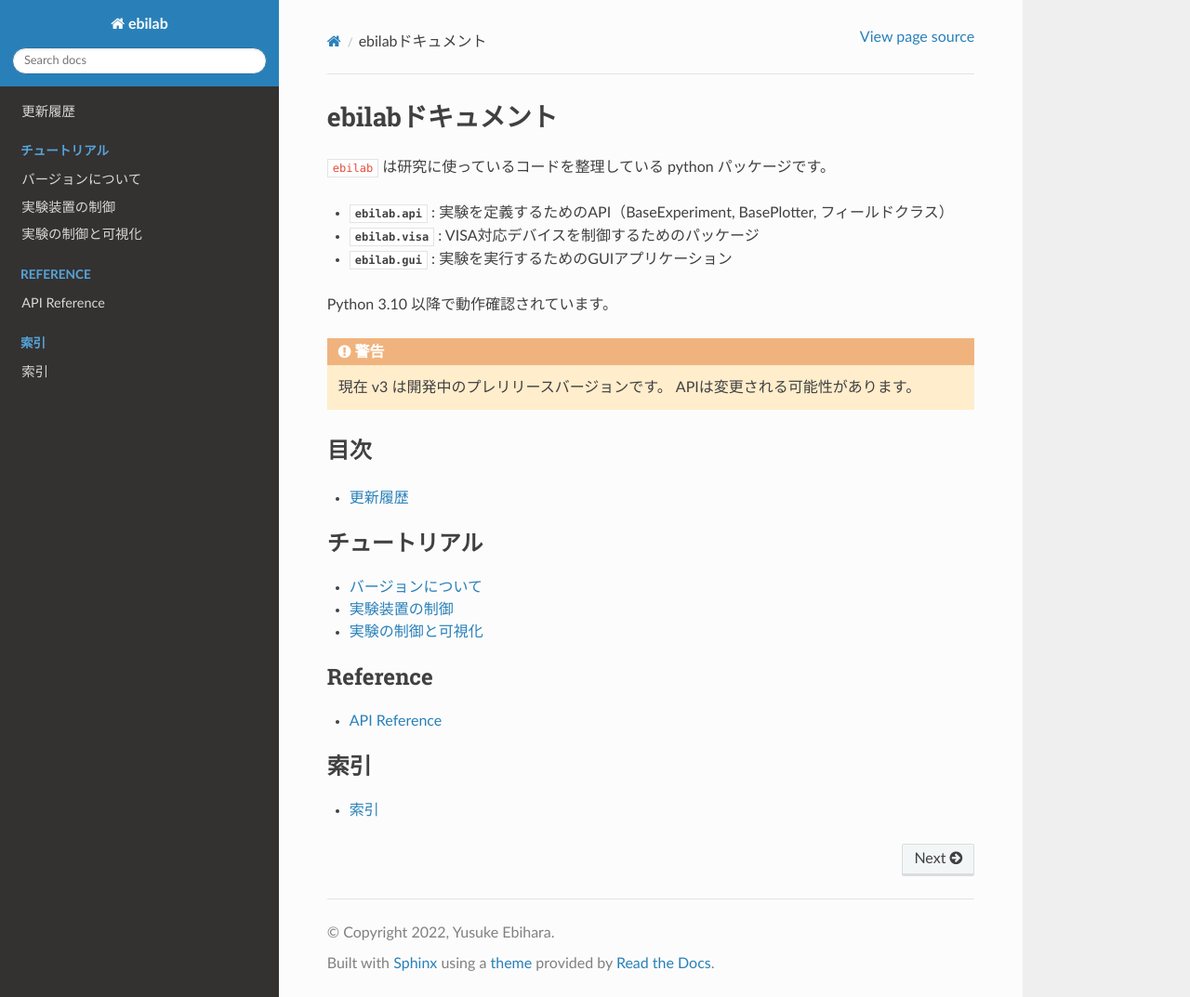
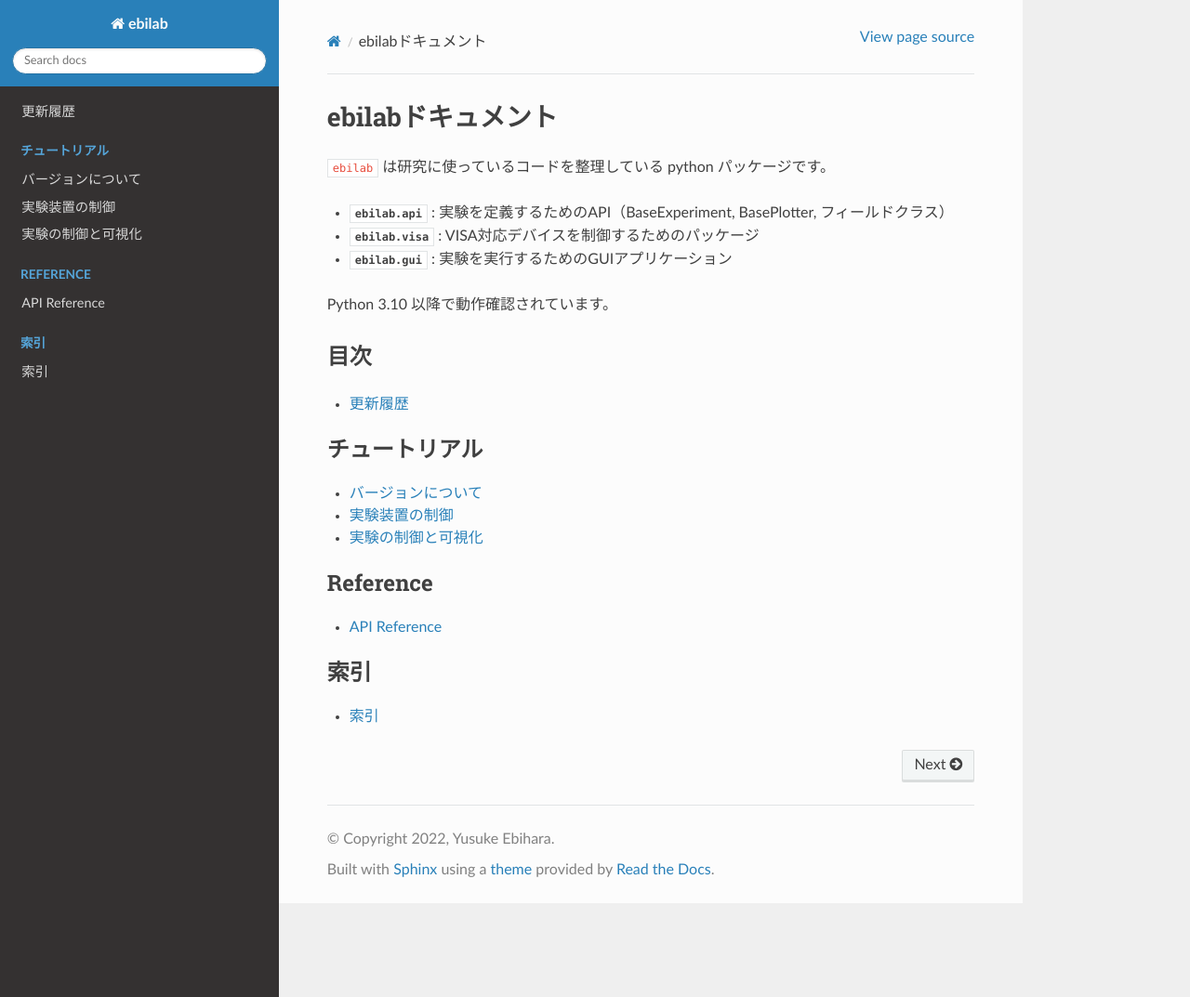
Before and after one commit to ebiyu/ebilab, a Sphinx documentation site: the page built from docs/source/index.rst, in a window 1280 px wide and 1073 px high. Shown: the whole window at 93% size. Built offline with Sphinx 7.4.7 and the Read the Docs theme 3.1.0, drawn with Linux system fonts in a browser that asks for light colours; pages that are not in the unit, such as notebooks, are missing from menus.

Commit message:
doc: remove pre-release notice from index.rst

```diff
--- a/docs/source/index.rst
+++ b/docs/source/index.rst
@@ -9,12 +9,6 @@ ebilabドキュメント
 * :py:mod:`ebilab.gui` : 実験を実行するためのGUIアプリケーション
 
 Python 3.10 以降で動作確認されています。
-
-.. warning::
-
-    現在 v3 は開発中のプレリリースバージョンです。
-    APIは変更される可能性があります。
-
 
 ****************************************
 目次
```
